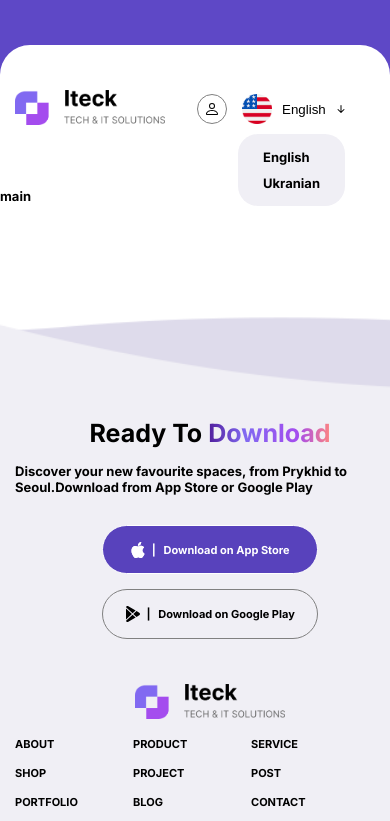
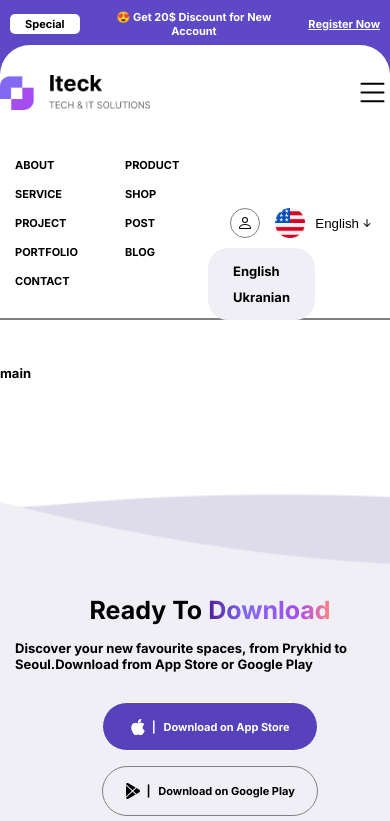
Before and after one commit to AnjeiPrykhid/itech, a website built with Vite: page index.html in a window 390 px wide. Shown: the top 821 px of the page. Built offline with nearby package versions, Linux system fonts and the light colour scheme.

Commit message:
lesson 9: adaptive header, top banner

```diff
--- a/index.html
+++ b/index.html
@@ -8,15 +8,40 @@
     <title>Vite App</title>
   </head>
   <body>
-    <div class="top_banner"></div>
+    <div class="top_banner">
+
+      <span class="top_banner__container">
+        <a class="button_white" href="./pages/contact/index.html">Special</a>
+        <span class="top-banner__text">
+          <span class="text_emoji">&#128525;</span>
+          <span class="text_purple">Get</span> 20$ Discount
+          <span class="text_purple">for New Account</span>
+         </span>
+          <a class="link_small" href="#">Register Now</a>
+
+
+
+      </span>
+
+    </div>
     <header>
-      <div class="container">
+
         <div class="container header__container">
-          <a href="./index.html"
+          <div class="header__triggers">
+            <a href="./index.html"
             ><img class="logo" src="assets/images/logoitech.png" alt="logo" />
           </a>
 
-          <nav class="navigation">
+          <button class="header__mobile_trigger">
+            <svg xmlns="http://www.w3.org/2000/svg" width="16" height="16" fill="currentColor" class="bi bi-list" viewBox="0 0 16 16">
+              <path fill-rule="evenodd" d="M2.5 12a.5.5 0 0 1 .5-.5h10a.5.5 0 0 1 0 1H3a.5.5 0 0 1-.5-.5zm0-4a.5.5 0 0 1 .5-.5h10a.5.5 0 0 1 0 1H3a.5.5 0 0 1-.5-.5zm0-4a.5.5 0 0 1 .5-.5h10a.5.5 0 0 1 0 1H3a.5.5 0 0 1-.5-.5z"/>
+            </svg>
+          </button>
+
+          </div>
+
+
+          <div class="header__menu">
             <nav class="navigation header__navigation">
               <ul>
                 <li><a class="link" href="./pages/about/index.html">About</a></li>
@@ -63,7 +88,7 @@
                 />
               </svg>
             </button>
-            <button class="header__lang"> <img class="img__lang" src="./assets/images/english.png" alt="English Language">English &nbsp;<svg xmlns="http://www.w3.org/2000/svg" width="16" height="16" fill="currentColor" class="bi bi-arrow-down-short" viewBox="0 0 16 16">
+            <button class="header__lang"> <img class="img__lang" src="./assets/images/english.png" alt="English Language">English <svg xmlns="http://www.w3.org/2000/svg" width="16" height="16" fill="currentColor" class="bi bi-arrow-down-short" viewBox="0 0 16 16">
               <path fill-rule="evenodd" d="M8 4a.5.5 0 0 1 .5.5v5.793l2.146-2.147a.5.5 0 0 1 .708.708l-3 3a.5.5 0 0 1-.708 0l-3-3a.5.5 0 1 1 .708-.708L7.5 10.293V4.5A.5.5 0 0 1 8 4z"/>
             </svg>
 
@@ -73,7 +98,11 @@
             <a href="#">Ukranian</a>
           </div>
           </div>
+          </div>
+
         </div>
+      </div>
+
       </div>
     </header>
 
--- a/style.scss
+++ b/style.scss
@@ -39,6 +39,7 @@ button {
   background-color: transparent;
   border: none;
   outline: none;
+  cursor: pointer;
 }
 
 li {
--- a/styles/button.scss
+++ b/styles/button.scss
@@ -47,4 +47,16 @@
   @media (min-width: v.$tablet) {
     --size: 40px;
   }
+
+  &_white {
+    background-color: var(--white-color);
+    color: var(--black-color);
+    height: 20px;
+    padding: 0 15px;
+    display: flex;
+    justify-content: center;
+    align-items: center;
+    border-radius: 5px;
+  }
+
 }
--- a/styles/color.scss
+++ b/styles/color.scss
@@ -4,4 +4,6 @@
     --white-color: #fff;
     --grey-color: grey;
     --cream-color: #f0eff5;
+    --black-color:black;
+    --blue-color: blue;
 }
--- a/styles/footer.scss
+++ b/styles/footer.scss
@@ -79,9 +79,7 @@ background-color: var(--cream-color);
         }
     }
 
-    .footer__lang {
-        width: 208px;
-    }
+
     .footer__buttons {
         display: flex;
         flex-direction: column;
--- a/styles/header.scss
+++ b/styles/header.scss
@@ -8,8 +8,36 @@
   background-size: cover;
   background-repeat: no-repeat;
   margin-bottom: -30px;
+  color: var(--white-color);
+  font:var(--smaller-font);
+
+  &_text {
+    display: flex;
+    flex-wrap: wrap;
+    column-gap: 5px;
+    align-items: center;
+    justify-content: center;
+  }
+
 }
-
+.top_banner__container {
+  display: flex;
+  justify-content: center;
+  align-items: center;
+  margin: 0 auto;
+  padding: 10px;
+  gap: var(--gap);
+  text-align: center;
+}
+.top-banner__text {
+  &_text {
+    display: flex;
+    flex-wrap: wrap;
+    column-gap: 5px;
+    align-items: center;
+    justify-content: center;
+  }
+}
 header {
   --top-radius: 30px;
   padding: var(--gap) 0;
@@ -19,13 +47,54 @@ header {
 
   .header__container {
     display: flex;
-    justify-content: space-between;
-    align-items: center;
+   flex-direction: column;
     gap: var(--gap);
     border-radius: 10px;
+    @media (min-width: v.$tablet) {
+      flex-direction: row;
+    }
   }
 
+  .header__menu {
+    flex: 1;
+    align-self: center;
+    display: flex;
+    align-items: center;
+    justify-content: center;
+    padding: calc(var(--gap) *2) var(--gap);
+    border-bottom: 2px solid var(--grey-color);
 
+    @media (min-width: v.$tablet) {
+      border: none;
+      align-items: center;
+      padding: 0;
+      gap: var(--gap);
+    }
+  }
+
+  .header__triggers {
+    display: flex;
+    justify-content: space-between;
+  }
+
+  .header__mobile_trigger {
+    transition: var(--transition);
+    svg {
+      width: 35px;
+      height: 35px;
+    }
+    &:hover,
+    &:active,
+    &:focus,
+    &_active {
+
+      svg{fill: var(--violett-color) ;}
+
+    }
+    @media (min-width: v.$tablet) {
+      display: none;
+    }
+  }
 
   .header__buttons {
     position: relative;
@@ -68,7 +137,7 @@ header {
       }
     }
     @media (min-width: v.$tablet) {
-      right: -5px;
+      right: 45px;
     }
 
     @media (min-width: v.$desktop) {
@@ -77,8 +146,27 @@ header {
   }
 
 .header__navigation {
-  @media (max-width: v.$tablet) {
-    display: none;
+ul {
+  flex-wrap: wrap;
+  column-gap: var(--gap);
+
+}
+li{
+  width: 80px;
+  display: flex;
+  justify-content: flex-start;
+}
+
+  @media (min-width: v.$tablet) {
+    position: relative;
+
+ul{
+  flex-wrap: nowrap;
+}
+li{
+  width: inherit;
+}
+
   }
 }
 
@@ -87,7 +175,7 @@ header {
     display: flex;
     column-gap: calc(var(--gap)* 2);
     row-gap: calc(var(--gap)/ 2);
-    gap: calc(var(--gap) * 2);
+    gap: var(--gap) calc(var(--gap) * 2);
     font: var(--smaller-font);
     text-transform: uppercase;
     font: var(--smaller-font);
@@ -121,7 +209,7 @@ nav {
       --top: 27px;
 
       position:absolute;
-      right: -18px;
+      right: 18px;
       width: 120px;
       height: var(--top);
       display: flex;
--- a/styles/links.scss
+++ b/styles/links.scss
@@ -8,6 +8,19 @@
   &:focus {
     color: var(--violett-color);
   }
+  &_small {
+    font: var(--smaller-font);
+    text-decoration: underline;
+    color: var(--white-color);
+    white-space: nowrap;
+
+    &:hover,
+    &:active,
+    &:focus {
+      color: var(--blue-color);
+    }
+  }
+
 }
 .link_active {
   color: var(--violett-color);
--- a/styles/text.scss
+++ b/styles/text.scss
@@ -15,4 +15,10 @@
             #ff847f 100%
         );
     }
+
+&_purpule {
+    color: purple;
 }
+
+
+}
```
